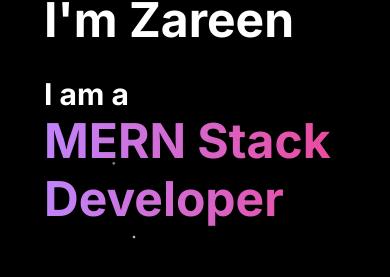
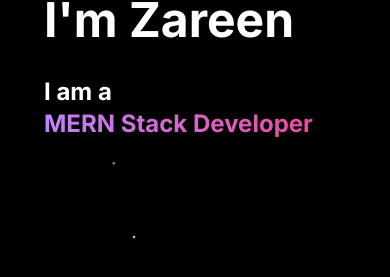
Before and after one commit to zareenf01/my-portfolio, a Next.js app: page / in a window 390 px wide. Shown: the part 232-509 px from the top of the page. Built offline with nearby package versions, Linux system fonts and the light colour scheme; no server answers.

Commit message:
overflow fixed

```diff
--- a/src/app/components/Main.tsx
+++ b/src/app/components/Main.tsx
@@ -29,14 +29,14 @@ export default function Main() {
       variants={slideInVariants}
       ref={ref}
     >
-      <div className="flex flex-col justify-center">
+      <div className="flex flex-col justify-center ">
         <h1 className="font-bold text-4xl md:text-7xl text-white">Hey!👋</h1>
         <h1 className="font-bold text-5xl md:text-8xl text-white mt-5">
           I&apos;m Zareen
         </h1>
-        <h1 className="font-bold text-3xl md:text-5xl text-white mt-8">
+        <h1 className="flex flex-col md:block justify-center font-bold text-2xl md:text-5xl text-white mt-8">
           I am a{" "}
-          <span className="inline-block text-xl md:text-2xl align-middle ">
+          <span className="inline-block align-middle">
             <TypeEffect />
           </span>
         </h1>
--- a/src/app/components/TypeEffect.tsx
+++ b/src/app/components/TypeEffect.tsx
@@ -3,7 +3,7 @@ import { TypeAnimation } from "react-type-animation";
 
 export default function TypeEffect() {
   return (
-    <span className="text-2xl text-transparent bg-clip-text bg-gradient-to-r from-purple-400 to-pink-500 block">
+    <span className="text-2xl md:text-5xl text-transparent bg-clip-text bg-gradient-to-r from-purple-400 to-pink-500 block">
       <TypeAnimation
         sequence={[
           "Frontend Developer",
@@ -18,7 +18,7 @@ export default function TypeEffect() {
         cursor={true}
         repeat={Infinity}
         style={{
-          fontSize: "3rem",
+          // fontSize: "1.7rem",
           display: "inline-block",
           lineHeight: "1.2",
         }}
```
